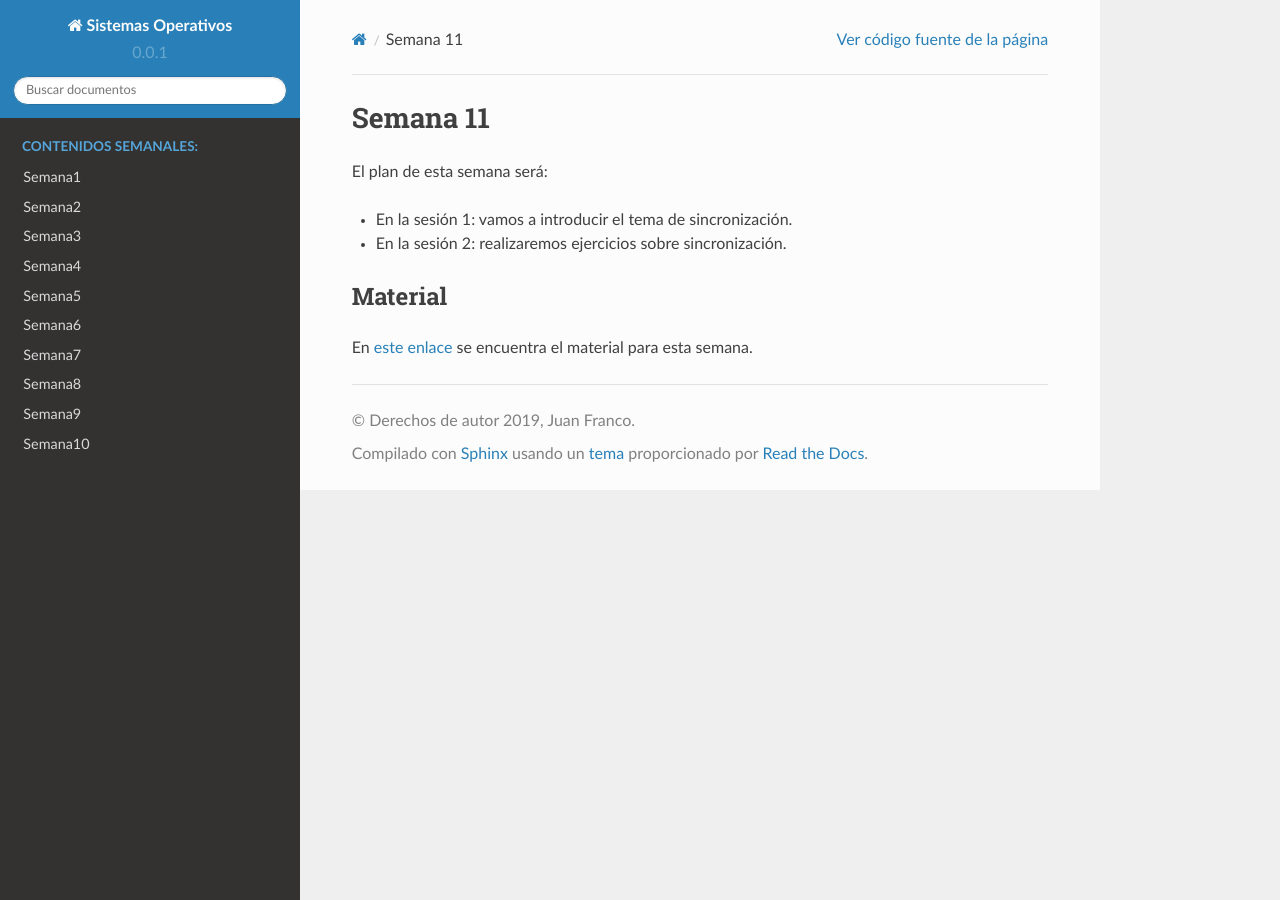
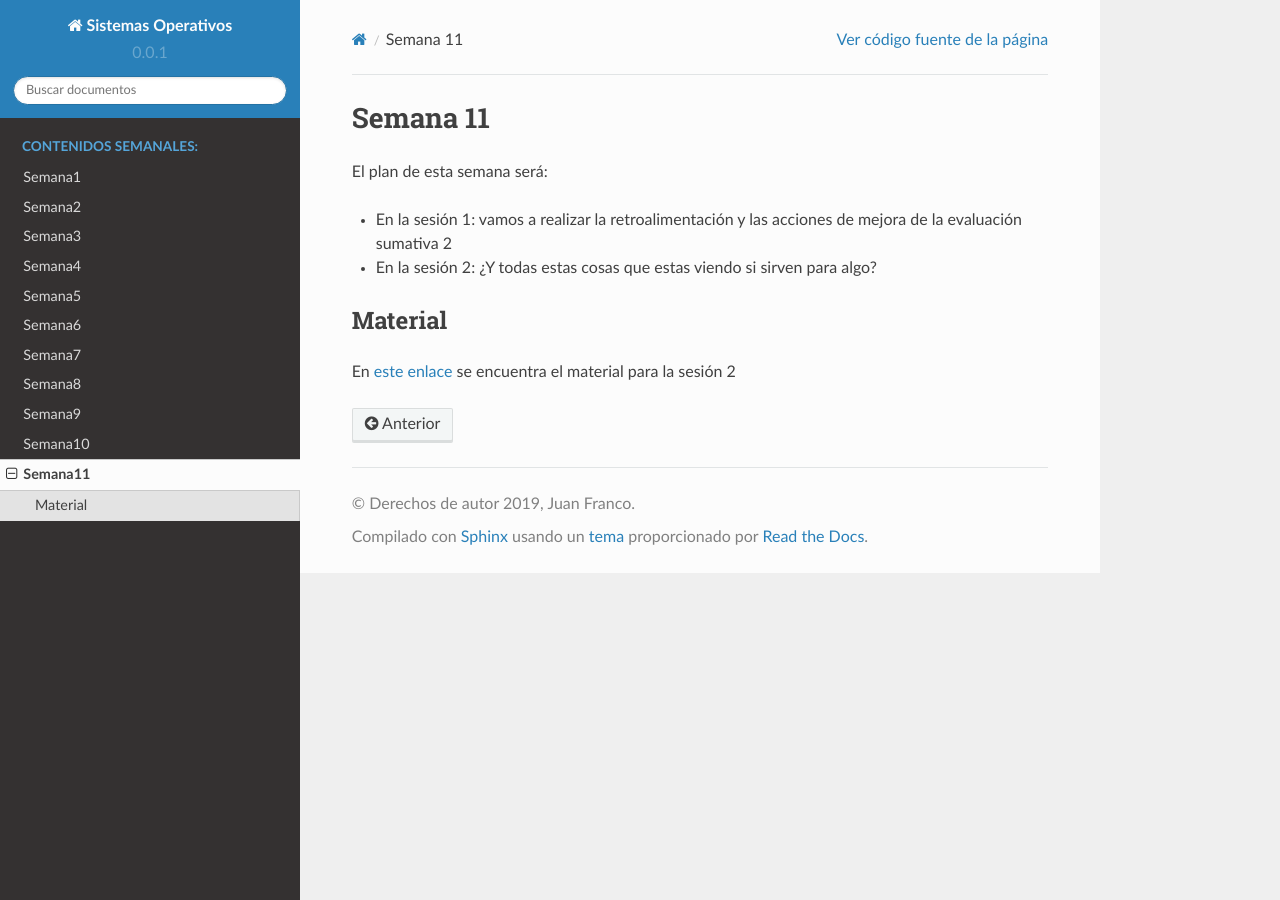
Before and after one commit to juanferfranco/sistemasoperativos, a Sphinx documentation site: the page built from docs/_semana11/semana11.rst, in a window 1280 px wide. Built offline with Sphinx 7.4.7 and the Read the Docs theme 2.0.0, drawn with Linux system fonts in a browser that asks for light colours.

Commit message:
add week 11

```diff
--- a/docs/_semana11/semana11.rst
+++ b/docs/_semana11/semana11.rst
@@ -2,10 +2,10 @@ Semana 11
 ===========
 El plan de esta semana será:
 
-* En la sesión 1: vamos a introducir el tema de sincronización.
-* En la sesión 2: realizaremos ejercicios sobre sincronización.
+* En la sesión 1: vamos a realizar la retroalimentación y las acciones de mejora de la evaluación sumativa 2
+* En la sesión 2: ¿Y todas estas cosas que estas viendo si sirven para algo?
+
 
 Material
 ---------
-En `este enlace <https://drive.google.com/open?id=14HpUiSg_0a8ZtqjebdryOBDgZkzrdi42RweLJAuYhZY>`__ se encuentra el material
-para esta semana.
+En `este enlace <https://drive.google.com/open?id=1rkSL-DyORk19jfnax9FUph7jeXIgKb4Zl1eBfyVtQrQ>`__ se encuentra el material para la sesión 2
--- a/docs/index.rst
+++ b/docs/index.rst
@@ -85,7 +85,7 @@ Datos de contacto
    Semana8 <_semana8/semana8>
    Semana9 <_semana9/semana9>
    Semana10 <_semana10/semana10>
-..   Semana11 <_semana11/semana11>
+   Semana11 <_semana11/semana11>
 ..   Semana12 <_semana12/semana12>
 ..   Semana13 <_semana13/semana13>
 ..   Semana14 <_semana14/semana14>
```
